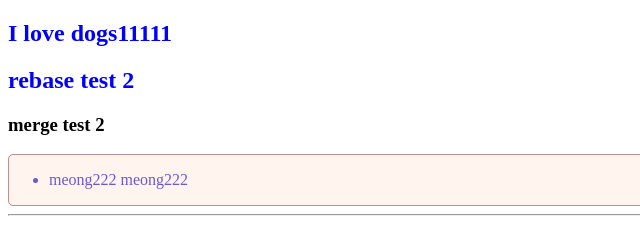
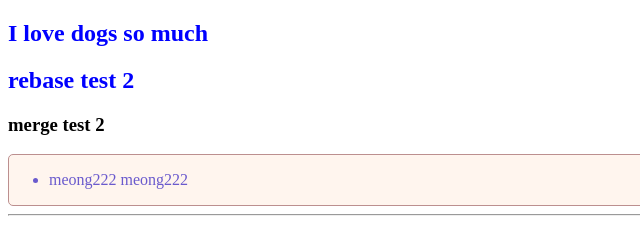
Before and after one commit to reinca97/gitTest, a plain HTML site: page index.html in a window 1280 px wide. Shown: the top 231 px of the page, 0-640 px from the left. Drawn offline with Linux system fonts and the light colour scheme.

Commit message:
main loves dogs

```diff
--- a/index.html
+++ b/index.html
@@ -23,7 +23,7 @@
     </style>
   </head>
   <body>
-    <h2>I love dogs11111</h2>
+    <h2>I love dogs so much</h2>
     <h2>rebase test 2</h2>
     <h3>merge test 2</h3>
     <div>
```
